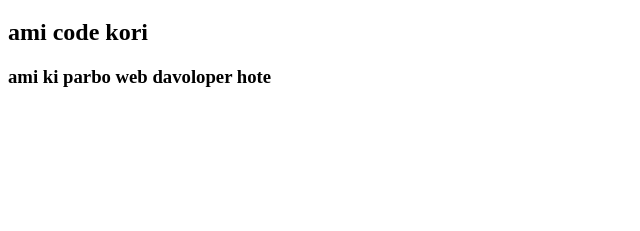
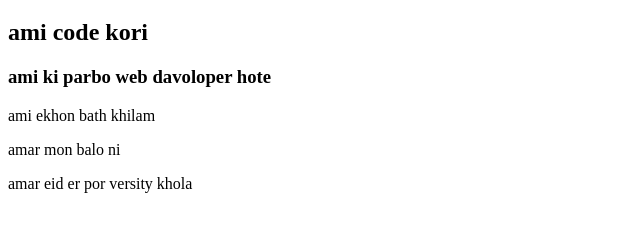
Before and after one commit to MAMUNAHMED-WEB/my-second-repo, a plain HTML site: page index.html in a window 1280 px wide. Shown: the part 61-292 px from the top of the page, without its empty margins (0-640 px from the left). Drawn offline with Linux system fonts and the light colour scheme.

Commit message:
this my code

```diff
--- a/index.html
+++ b/index.html
@@ -10,6 +10,9 @@
     <h1>this is my repo</h1>
     <h2>ami code kori</h2>
     <h3>ami ki parbo web davoloper hote</h3>
+    <p>ami ekhon bath khilam</p>
+    <p>amar mon balo ni</p>
+    <p>amar eid er por versity khola</p>
 
 
 
```
